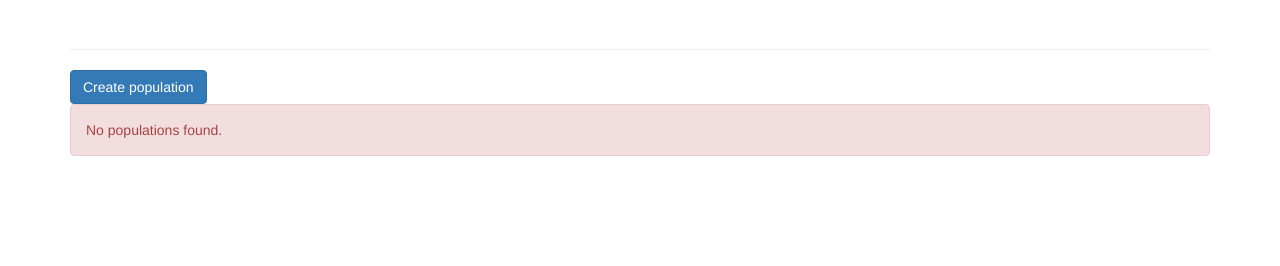
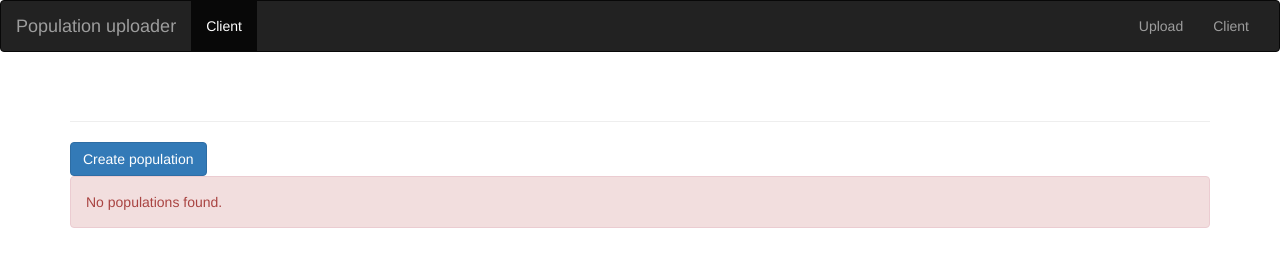
Before and after one commit to alexwing/wt-csv-import-and-crud, a React app: page public/client/index.html in a window 1280 px wide. Built offline with nearby package versions, Linux system fonts and the light colour scheme; files whose address does not match are found by name.

Commit message:
add menu to client

```diff
--- a/public/client/index.html
+++ b/public/client/index.html
@@ -16,7 +16,36 @@
 
 </head>
 <body>
+    <header>
+        <nav class="navbar navbar-inverse">
+          <div class="container-fluid">
+            <!-- Brand and toggle get grouped for better mobile display -->
+            <div class="navbar-header">
+              <button type="button" class="navbar-toggle collapsed" data-toggle="collapse"
+                data-target="#bs-example-navbar-collapse-1" aria-expanded="false">
+                <span class="sr-only">Toggle navigation</span>
+                <span class="icon-bar"></span>
+                <span class="icon-bar"></span>
+                <span class="icon-bar"></span>
+              </button>
+              <a class="navbar-brand" href="/">Population uploader</a>
+            </div>
 
+            <!-- Collect the nav links, forms, and other content for toggling -->
+            <div class="collapse navbar-collapse" id="bs-example-navbar-collapse-1">
+              <ul class="nav navbar-nav">
+                <li class="active"><a href="#">Client <span class="sr-only">(current)</span></a></li>
+
+              </ul>
+                <ul class="nav navbar-nav navbar-right">
+                                <li><a href="/">Upload</a></li>
+                                <li><a href="/public/client">Client</a></li>
+                </ul>
+
+            </div><!-- /.navbar-collapse -->
+          </div><!-- /.container-fluid -->
+        </nav>
+      </header>
     <!-- container -->
     <div class="container">
 
```
Also changed, not shown: index.html (+5 -6 lines), demo_data/screenShot.png, demo_data/screenShot2.png (added), readme.md.
